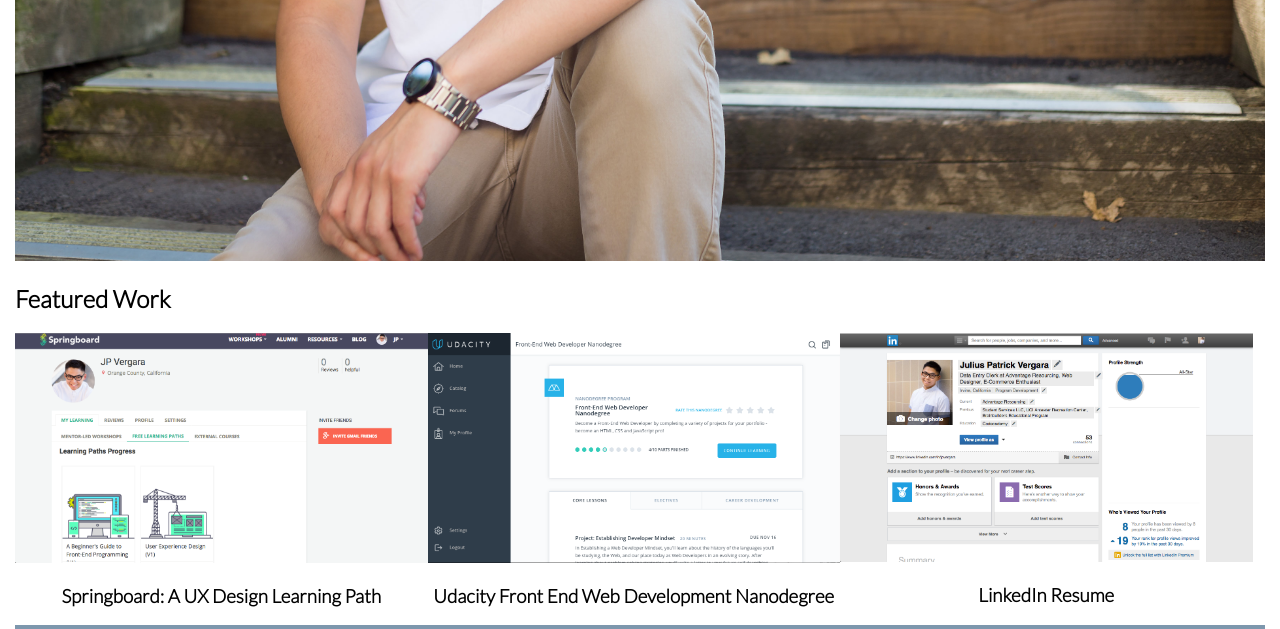
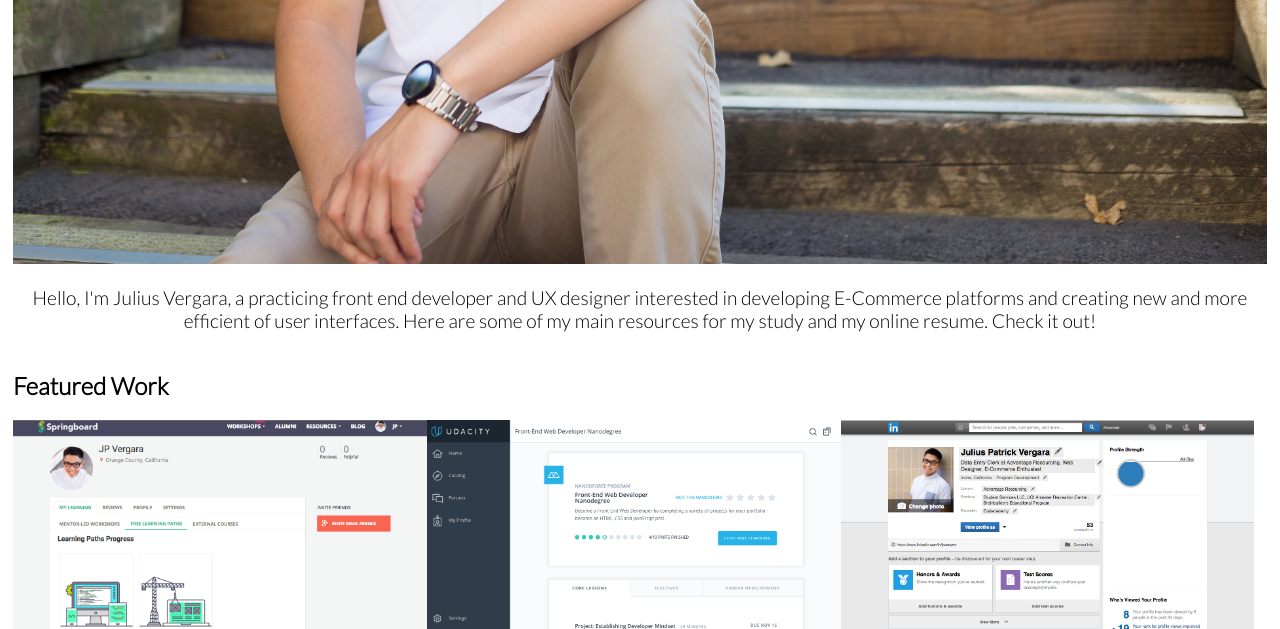
Before and after one commit to jpvergara16/Project-Build-a-Portfolio-Site, a website: page index.html in a window 1280 px wide. Shown: the part 751-1380 px from the top of the page. Drawn offline with Linux system fonts and the light colour scheme.

Commit message:
Added Udacity Suggestions
Fixed HTML & CSS structure, cleaned code + added more blank spaces, added semantic tags, added new text

```diff
--- a/css/responsive.css
+++ b/css/responsive.css
@@ -2,28 +2,44 @@
   display: flex;
   flex-wrap: wrap;
   width: 100%;
-  max-width:1250px;
+  width: calc(100% - 10px);
   margin:auto;
 }
+
 /* Flexbox Properties */
-.logo {width:100%; order:1}
-.name {width:100%; order:2}
-.image-main {width:100%; order:3}
-.app1 {width:100%; order:5}
-.app2 {width:100%; order:6}
-.app3 {width:100%; order:7}
-footer {width:100%; order:8}
+header {
+  width:100%; order:1
+}
+.image-main {
+  width:100%; order:3
+}
+.featured-line {
+  width:100%; order:4
+}
+.app1 {
+  width:100%; order:5
+}
+.app2 {
+  width:100%; order:6
+}
+.app3 {
+  width:100%; order:7
+}
+footer {
+  width:100%; order:8
+}
 
+/* Media Queries for Responsiveness*/
 @media screen and (min-width:470px){
-  .logo {width:30%; order:1}
-  .name {width:70%; order:2; text-align:right;}
+  .logo {width:30%; order:1; float:left}
+  .name {width:70%; order:2; text-align:right; float:right}
 }
 
 @media screen and (min-width:670px){
   .app1 {width:50%; order:6}
   .app2 {width:50%; order:5}
   .app3 {width:50%; order:7}
-  h2 {text-align: left}
+  h2 {text-align:left}
   .contact {float:left}
   .ficon{width:10%;}
 }
--- a/css/style.css
+++ b/css/style.css
@@ -1,17 +1,23 @@
 body {
-  font-family: 'Lato', sans-serif;
+  font-family: "Lato", sans-serif;
   background-color;
   text-align: center;
 }
 
-img, embed, object, video {
+p {
+  font-size: 1.2em;
+}
+
+img,
+embed,
+object,
+video {
   max-width:100%;
 }
 
-.name, .logo {
+header {
   text-transform: uppercase;
 }
-
 
 .image-main {
   border-top: 3px solid #7d97ad;
--- a/index.html
+++ b/index.html
@@ -11,14 +11,19 @@
 </head>
 <body>
   <div class="container">
+
+    <header>
       <div class="logo">
         <!-- Logo is 150x150  -->
           <img src="images/Logo1-red.png" alt="Logo for JV">
       </div>
+
       <div class="name">
         <h1>Julius Vergara</h1>
         <h4>Front End Developer</h4>
       </div>
+    </header>
+
     <div class="image-main">
       <!-- Main Image 1140 x 300 -->
       <picture>
@@ -30,10 +35,17 @@
           srcset="images/image-main-medium.jpg">
         <img src="images/image-main-small.jpg" alt="The Developer Himself">
       </picture>
+      <p>
+        Hello, I'm Julius Vergara, a practicing front end developer and UX designer interested in developing E-Commerce platforms and creating new and more efficient of user interfaces. Here are some of my main resources for my study and my online resume. Check it out!
+      </p>
+    </div>
+
+    <div class="featured-line">
       <h2>Featured Work</h2>
     </div>
+
     <!-- Each app image is 350x150 -->
-    <div class="app1">
+    <article class="app1">
       <picture>
         <source
           media="(min-width:600px)"
@@ -44,8 +56,9 @@
         <img src="images/Resume-small.png" alt="Current Resume">
       </picture>
       <h3>LinkedIn Resume</h3>
-    </div>
-    <div class="app2">
+    </article>
+
+    <article class="app2">
       <picture>
         <source
           media="(min-width:600px)"
@@ -56,8 +69,9 @@
         <img src="images/WebDev-small.png" alt="Current Web Development Platform">
       </picture>
       <h3>Udacity Front End Web Development Nanodegree</h3>
-    </div>
-    <div class="app3">
+    </article>
+
+    <article class="app3">
       <picture>
         <source
           media="(min-width:600px)"
@@ -68,7 +82,8 @@
         <img src="images/Springboard-small.png" alt="Springboard: UX Design Online Study">
       </picture>
       <h3>Springboard: A UX Design Learning Path</h3>
-    </div>
+    </article>
+
     <footer>
       <div class="contact">
         <h2>Contact Info</h2>
@@ -92,6 +107,7 @@
         <i class="fa fa-instagram" aria-hidden="true"></i>
       </div>
     </footer>
+
   </div>
 </body>
 </html>
```
Lines whose indentation alone changed are shown as unchanged.
